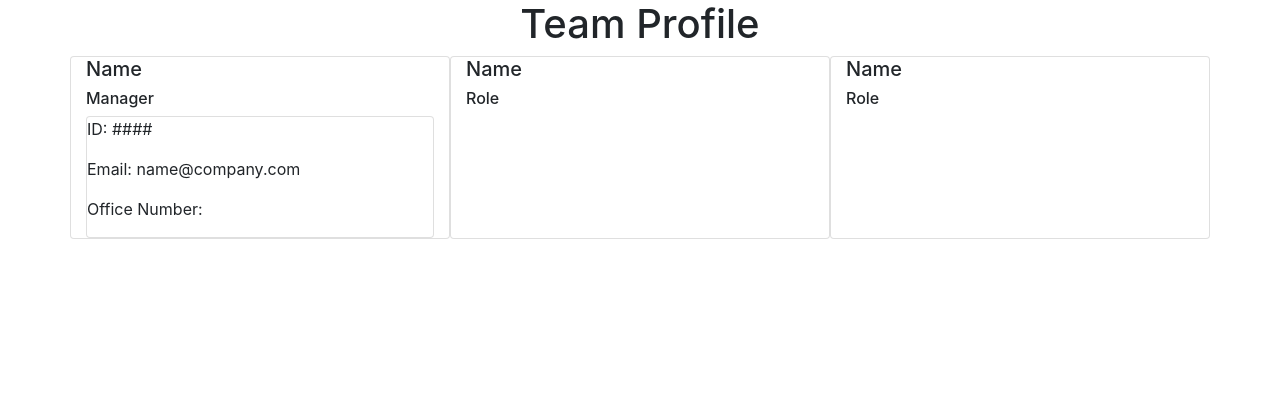
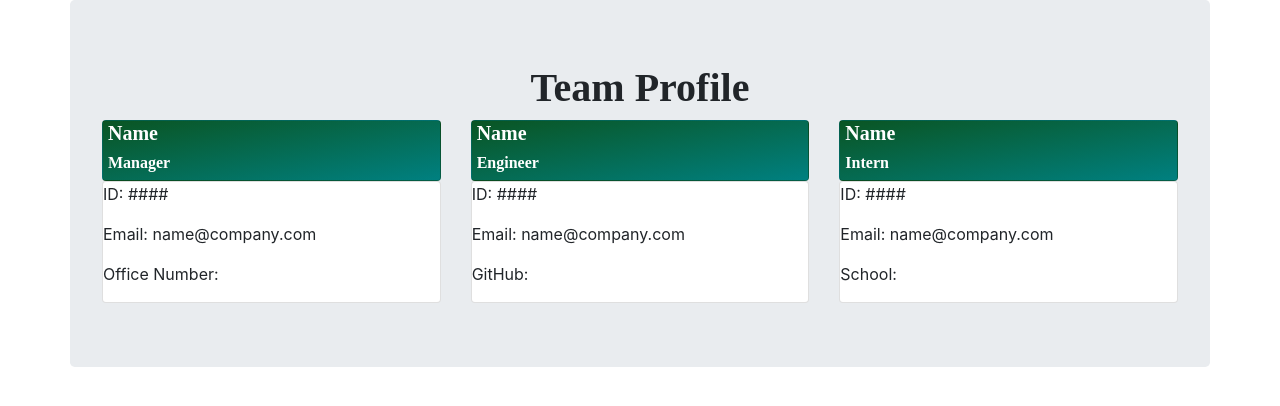
Before and after one commit to jugrajn/teamprofile-generator, a website: page src/profilePageTemplate.html in a window 1280 px wide. Drawn offline with nearby package versions, Linux system fonts and the light colour scheme; a web font is replaced by a local one.

Commit message:
formated general html template for team profile

```diff
--- a/index.js
+++ b/index.js
@@ -84,13 +84,12 @@ function init() {
             teamData.push(manager);
             console.log(manager);
             });
-
-    addEmployee();
 }
 
      // Retrive Input values for Employee questions into empty array
 function addEmployee() {
   return  inquirer.prompt(employeeQuestions)
+
             .then((employeeData) => {
             const {role, name, id, email, gitHub, school} = employeeData;
             let theEmployee;
--- a/lib/intern.js
+++ b/lib/intern.js
@@ -12,7 +12,7 @@ class Intern extends Employee{
     };
 
     getRole() {
-        return "Internl"
+        return "Intern"
     };
 };
 
--- a/package.json
+++ b/package.json
@@ -4,7 +4,7 @@
   "description": "",
   "main": "index.js",
   "scripts": {
-    "test": "echo \"Error: no test specified\" && exit 1"
+    "test": "jest"
   },
   "repository": {
     "type": "git",
--- a/src/profilePageTemplate.html
+++ b/src/profilePageTemplate.html
@@ -6,9 +6,32 @@
     <meta name="viewport" content="width=device-width, initial-scale=1.0">
     <title>Team Profile</title>
     <link rel="stylesheet" href="https://cdn.jsdelivr.net/npm/bootstrap@4.5.3/dist/css/bootstrap.min.css" integrity="sha384-TX8t27EcRE3e/ihU7zmQxVncDAy5uIKz4rEkgIXeMed4M0jlfIDPvg6uqKI2xXr2" crossorigin="anonymous">
+    <link rel="preconnect" href="https://fonts.gstatic.com">
+    <link href="https://fonts.googleapis.com/css2?family=Benne&display=swap" rel="stylesheet">
+    <style>
+
+      h5, h6 {
+        color: #fff;
+        font-family: 'Benne', serif;
+        font-weight: bold;
+        padding-left: 5px;
+      }
+
+      h1 {
+        font-family: 'Benne', serif;
+        font-weight: bold;
+      }
+
+      #employeeCard {
+        background-image: linear-gradient(to bottom right, rgb(10, 85, 35), teal);
+      }
+
+
+    </style>
 </head>
 <body>
-    <div class="container">
+
+      <div class="container jumbotron">
 
         <div class="row justify-content-center">
           <div class="col-s12">
@@ -18,30 +41,50 @@
 
         <div class="row justify-content-space-between">
 
-          <div class="col card">
-            <div>
+          <div class="col">
+            <div id='employeeCard' class="card">
                 <h5>Name</h5>
                 <h6>Manager</h6>
             </div>
 
-            <div class="card">
+            <div class='card'>
                 <p>ID: ####</p>
                 <p>Email: name@company.com</p>
                 <p>Office Number:</p>
             </div>
           </div>
 
-          <div class="col card">
-            <h5>Name</h5>
-            <h6>Role</h6>
+          <div class="col">
+            <div id='employeeCard' class='card'>
+                <h5>Name</h5>
+                <h6>Engineer</h6>
+            </div>
+
+            <div class='card'>
+                <p>ID: ####</p>
+                <p>Email: name@company.com</p>
+                <p>GitHub:</p>
+            </div>
           </div>
 
-          <div class="col card">
-            <h5>Name</h5>
-            <h6>Role</h6>
+          <div class="col">
+            <div id='employeeCard' class='card'>
+                <h5>Name</h5>
+                <h6>Intern</h6>
+            </div>
+
+            <div class='card'>
+                <p>ID: ####</p>
+                <p>Email: name@company.com</p>
+                <p>School:</p>
+            </div>
           </div>
 
+
+
         </div>
+
       </div>
+
 </body>
 </html>
```
Also changed, not shown: src/generateProfilePage.js (+22 -2 lines).
